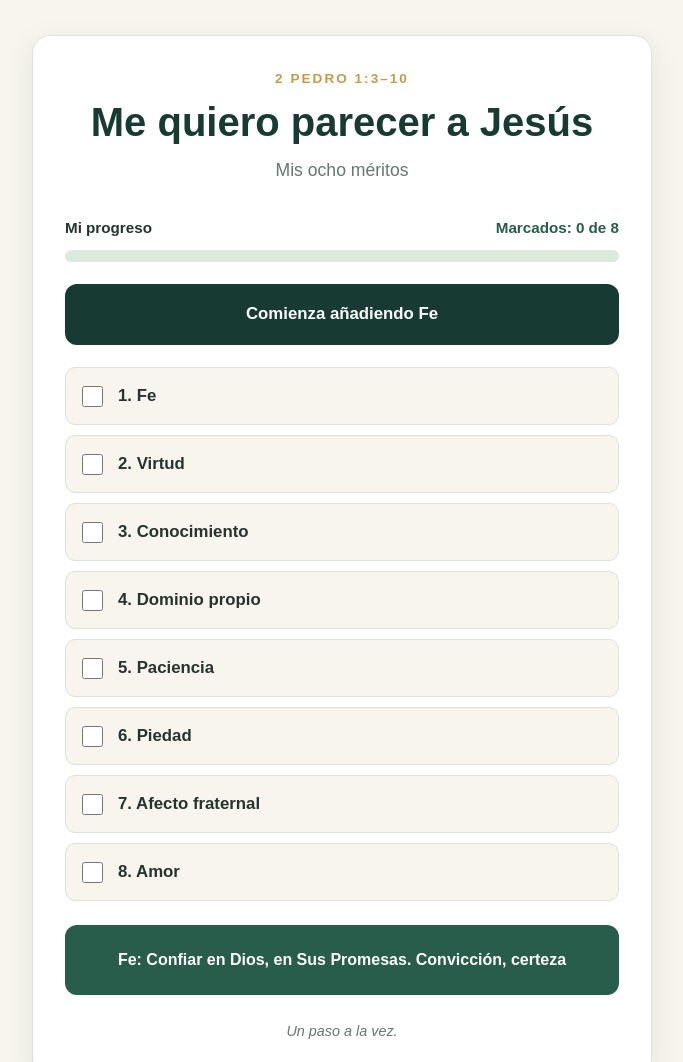
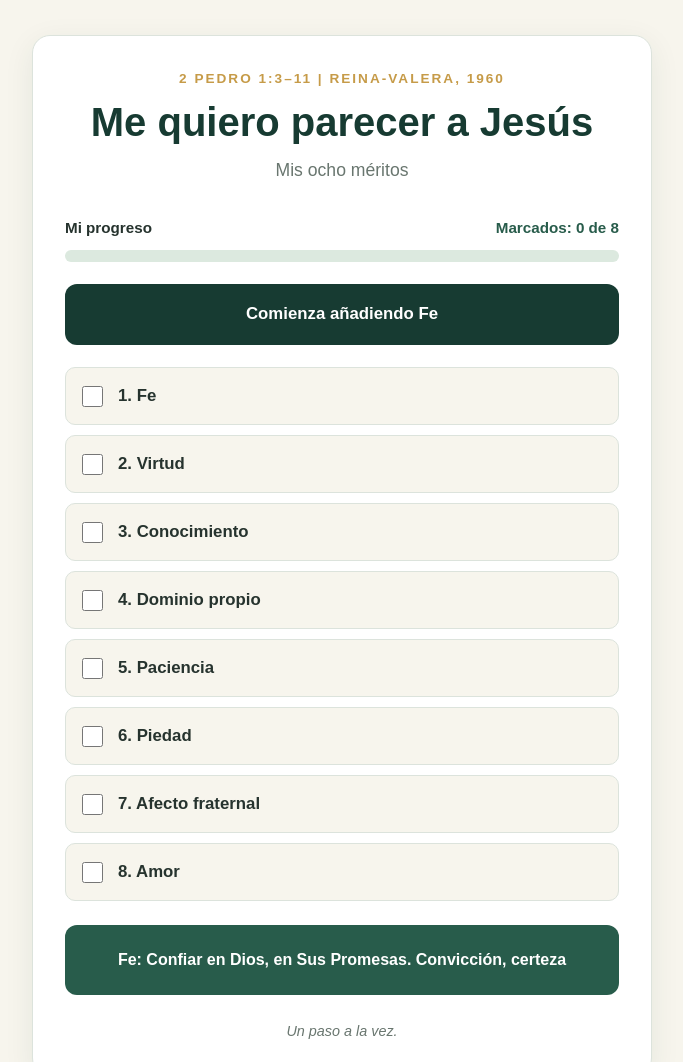
Before and after one commit to FrancescoMartini84/-me_quiero_parecer_a_Jesus-, a plain HTML site: page index.html in a window 1280 px wide. Shown: the top 1062 px of the page, without its empty margins (298-981 px from the left). Drawn offline with Linux system fonts and the light colour scheme.

Commit message:
Correct biblical reference to 2 Peter 1:3–10

```diff
--- a/index.html
+++ b/index.html
@@ -17,7 +17,7 @@
     <main class="app-container">
 
         <header class="app-header">
-            <p class="eyebrow">2 Pedro 1:3–10</p>
+            <p class="eyebrow">2 Pedro 1:3–11 | Reina-Valera, 1960</p>
             <h1>Me quiero parecer a Jesús</h1>
             <p class="subtitle">Mis ocho méritos</p>
         </header>
```
